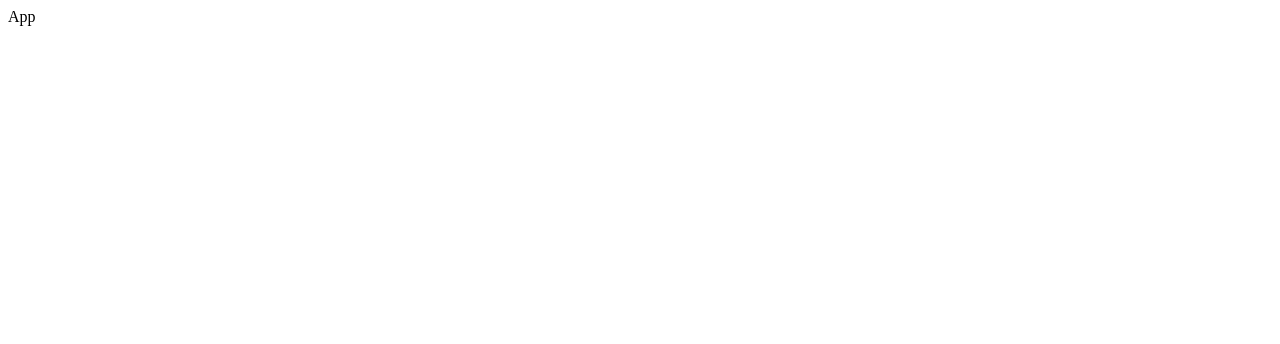
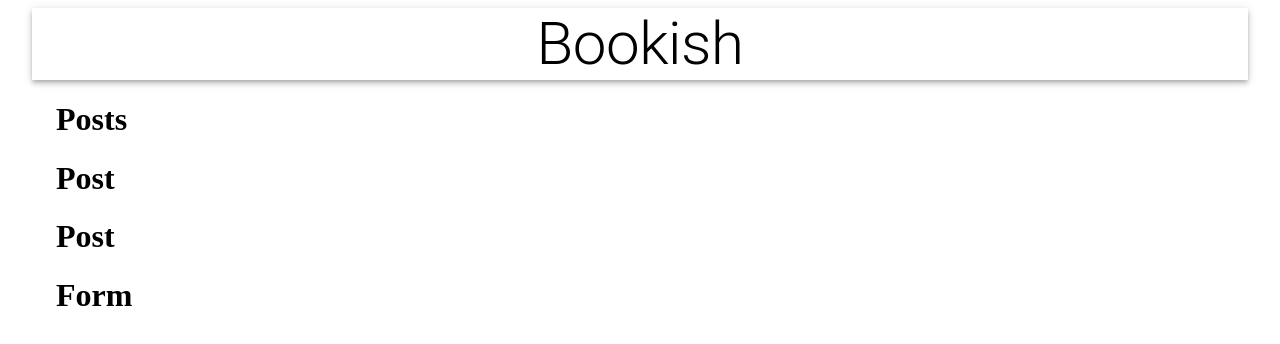
Before and after one commit to IvanPerezRWS/Bookish, a React (Create React App) app in the folder client/: page / in a window 1280 px wide. Shown: the top 344 px of the page. Built offline with nearby package versions, Linux system fonts and the light colour scheme.

Commit message:
Added basic JSX structure to application

```diff
--- a/client/package.json
+++ b/client/package.json
@@ -3,6 +3,7 @@
   "version": "0.1.0",
   "private": true,
   "dependencies": {
+    "@material-ui/core": "^4.12.3",
     "@testing-library/jest-dom": "^5.14.1",
     "@testing-library/react": "^11.2.7",
     "@testing-library/user-event": "^12.8.3",
--- a/client/src/App.js
+++ b/client/src/App.js
@@ -1,11 +1,34 @@
 
 import React from 'react';
+// Check out documentation with this link:
+// https://www.npmjs.com/package/@material-ui/core
+import { Container, AppBar, Typography, Grow, Grid } from '@material-ui/core'
+
+import Posts from './components/Posts/Posts';
+import Form from './components/Form/Form';
+
+
+// Become familar with @material-ui and implement front end desing and styling
 
 const App = () => {
     return (
-        <div>
-            App
-        </div>
+        <Container maxWidth="lg">
+            <AppBar position="static" color="inherit">
+                <Typography variant="h2" align="center">Bookish</Typography>
+            </AppBar>
+            <Grow in>
+                <Container>
+                    <Grid containter justify="space-between" alignItems="stretch" spacing={3}>
+                        <Grid item xs={12} sm={7}>
+                            <Posts />
+                        </Grid>
+                        <Grid item xs={12} sm={4}>
+                            <Form />
+                        </Grid>
+                    </Grid>
+                </Container>
+            </Grow>
+        </Container>
     )
 }
 
--- /dev/null
+++ b/client/src/components/Form/Form.js
@@ -0,0 +1,10 @@
+
+import React from 'react';
+
+const Form = () => {
+    return (
+        <h1>Form</h1>
+    );
+}
+
+export default Form;
--- /dev/null
+++ b/client/src/components/Posts/Post/Post.js
@@ -0,0 +1,10 @@
+
+import React from 'react';
+
+const Post = () => {
+    return (
+        <h1>Post</h1>
+    );
+}
+
+export default Post;
--- /dev/null
+++ b/client/src/components/Posts/Posts.js
@@ -0,0 +1,15 @@
+
+import React from 'react';
+import Post from './Post/Post'
+
+const Posts = () => {
+    return (
+    <>
+        <h1>Posts</h1>
+        <Post />
+        <Post />
+    </>
+    );
+}
+
+export default Posts;
```
Also changed, not shown: client/src/components/Form/styles.js (added), client/src/components/Posts/Post/styles.js (added), client/src/components/Posts/styles.js (added), 1 other file (tests, documents, lock files or other folders).
